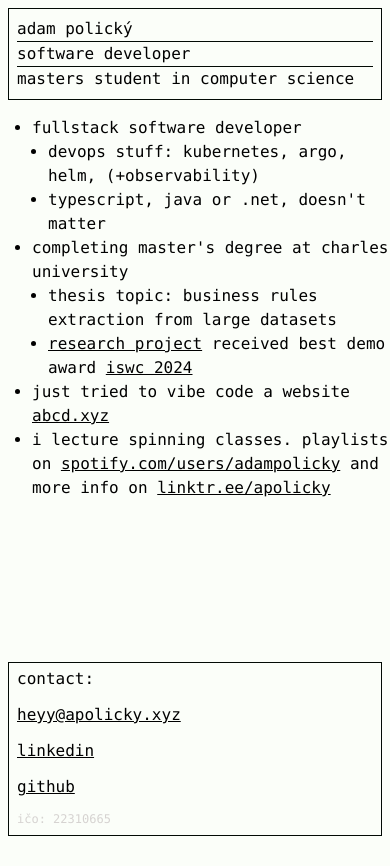
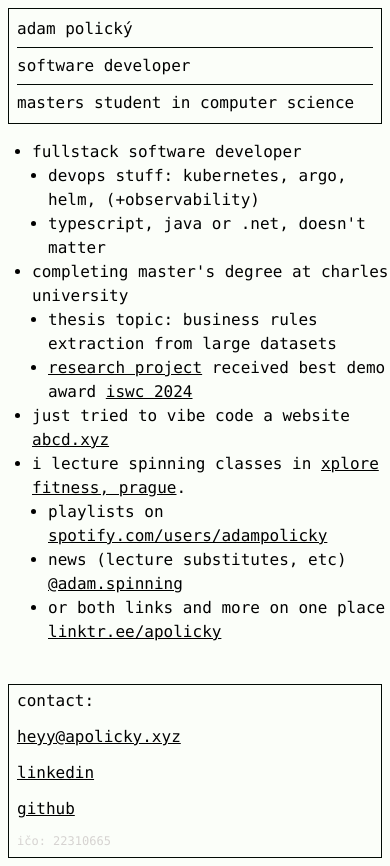
Before and after one commit to apolicky/apolicky.github.io, a website: page index.html in a window 390 px wide. Before the commit the page ends 844 px from the top, so only its background shows below. Drawn offline with Linux system fonts and the light colour scheme.

Commit message:
update spinning links

```diff
--- a/index.html
+++ b/index.html
@@ -1,4 +1,4 @@
-<!DOCTYPE html>
+<!doctype html>
 <html lang="en">
     <head>
         <meta charset="UTF-8" />
@@ -31,9 +31,9 @@
         <header class="mx-2 mt-2 content-center border-[#020a04] dark:border-[#fbfef9] border-[1px] gap-x-2 px-2 py-2">
             <div class="md:text-lg flex flex-col md:flex-row">
                 <h1>adam polický</h1>
-                <div class="h-[1px] md:w-[2px] md:mx-2 md:my-auto md:h-4 bg-[#020a04] dark:bg-[#fbfef9]"></div>
+                <div class="h-[1px] my-1.5 md:w-[2px] md:mx-2 md:my-auto md:h-4 bg-[#020a04] dark:bg-[#fbfef9]"></div>
                 <h2>software developer</h2>
-                <div class="h-[1px] md:w-[2px] md:mx-2 md:my-auto md:h-4 bg-[#020a04] dark:bg-[#fbfef9]"></div>
+                <div class="h-[1px] my-1.5 md:w-[2px] md:mx-2 md:my-auto md:h-4 bg-[#020a04] dark:bg-[#fbfef9]"></div>
                 <h2>masters student in computer science</h2>
             </div>
         </header>
@@ -64,12 +64,25 @@
                         <a target="_blank" href="https://abcdfghijklmnopqrstuvw.xyz" class="underline hover:text-gray-500">abcd.xyz</a>
                     </li>
                     <li>
-                        i lecture <a target="_blank" href="./spinning-playlist-covers">spinning</a> classes. playlists on
-                        <a target="_blank" href="https://open.spotify.com/user/adampolicky" class="underline hover:text-gray-500"
-                            >spotify.com/users/adampolicky</a
-                        >
-                        and more info on <a target="_blank" href="https://linktr.ee/apolicky" class="underline hover:text-gray-500">linktr.ee/apolicky</a>
+                        i lecture <a target="_blank" href="./spinning-playlist-covers">spinning</a> classes in
+                        <a target="_blank" href="https://xplorefitness.cz" class="underline hover:text-gray-500"> xplore fitness, prague</a>.
                     </li>
+                    <ul class="pl-4 list-disc list-outside">
+                        <li>
+                            playlists on
+                            <a target="_blank" href="https://open.spotify.com/user/adampolicky" class="underline hover:text-gray-500">
+                                spotify.com/users/adampolicky
+                            </a>
+                        </li>
+                        <li>
+                            news (lecture substitutes, etc)
+                            <a target="_blank" href="https://instagram.com/adam.spinning" class="underline hover:text-gray-500"> @adam.spinning </a>
+                        </li>
+                        <li>
+                            or both links and more on one place
+                            <a target="_blank" href="https://linktr.ee/apolicky" class="underline hover:text-gray-500">linktr.ee/apolicky</a>
+                        </li>
+                    </ul>
                 </ul>
             </section>
         </main>
```
Also changed, not shown: src/output.css.
